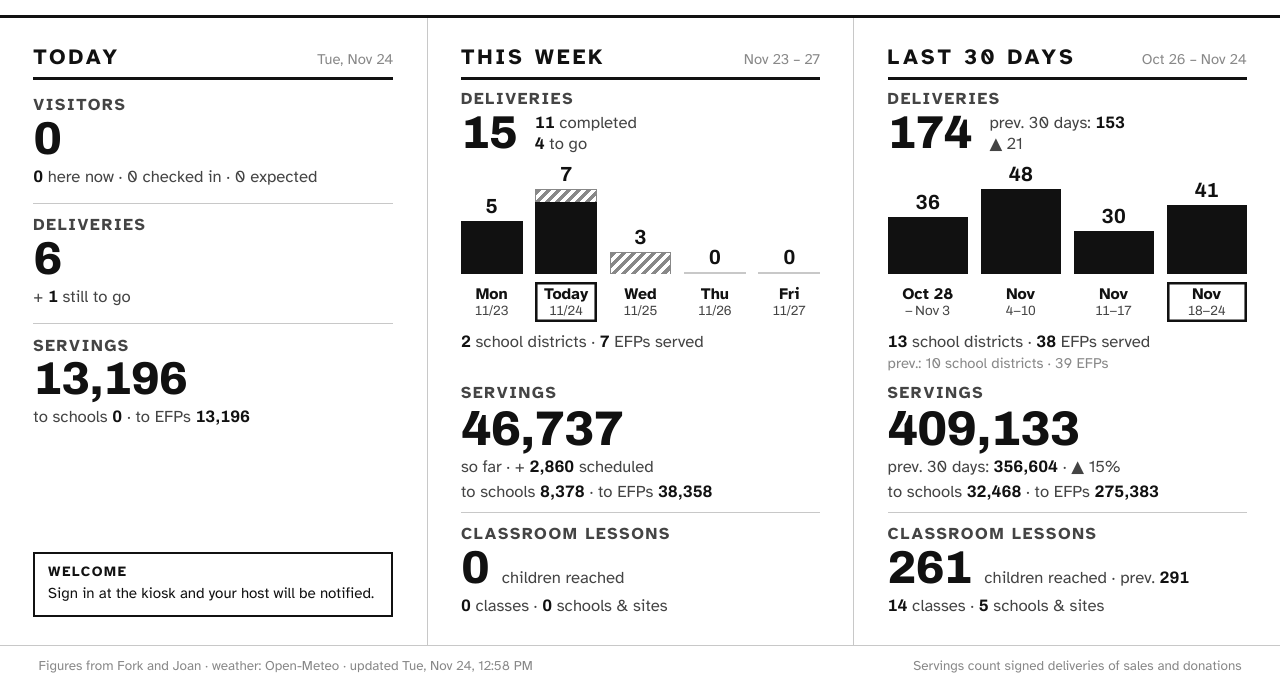
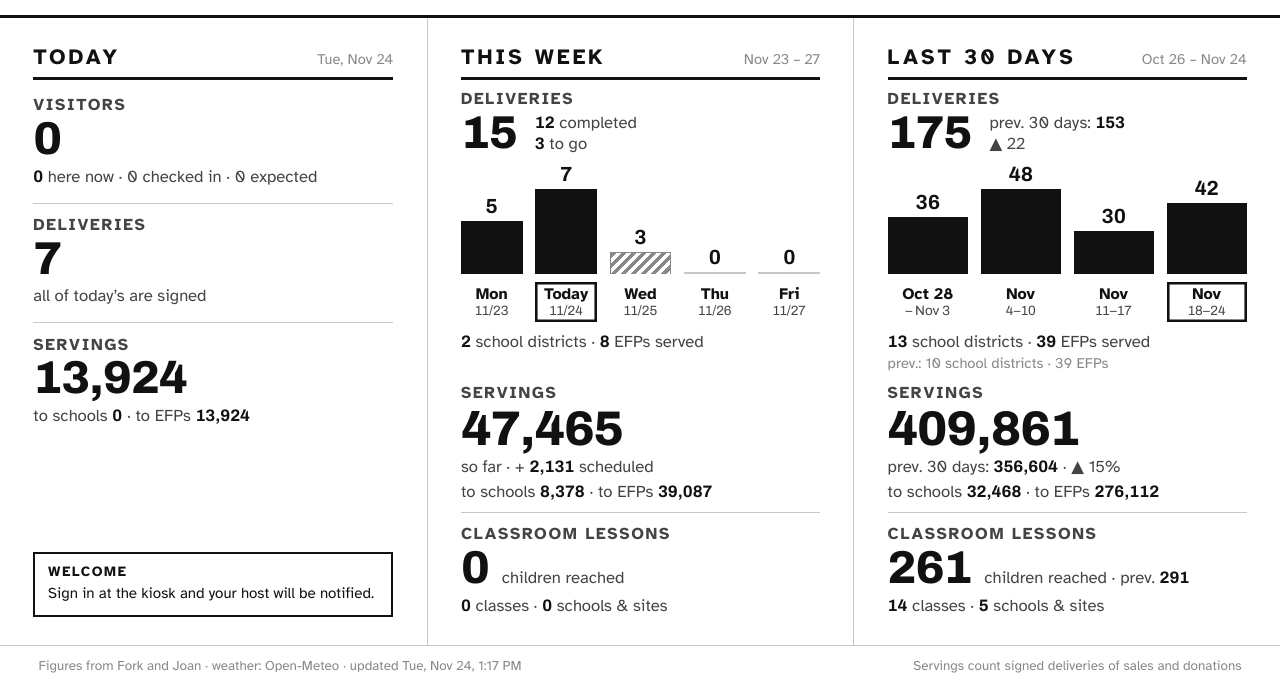
Before and after one commit to Community-Food-Works/lobby-sign, a plain HTML site: page index.html in a window 1280 px wide. Shown: the part 114-800 px from the top of the page. Drawn offline with Linux system fonts and the light colour scheme.

Commit message:
Update lobby sign 2026-11-24

```diff
--- a/index.html
+++ b/index.html
@@ -127,28 +127,28 @@ h2 { margin:0; font:700 calc(1.3*var(--u))/1 var(--body); letter-spacing:.14em;
       <div class="f-head"><h2>Today</h2><em class="r-range">Tue, Nov 24</em></div>
 
       <div class="f-m"><div class="r-label">Visitors</div><div class="num sm">0</div><div class="r-sub"><b>0</b> here now &middot; 0 checked in &middot; 0 expected</div></div>
-      <div class="f-m"><div class="r-label">Deliveries</div><div class="num sm">6</div><div class="r-sub">+ <b>1</b> still to go</div></div>
-      <div class="f-m"><div class="r-label">Servings</div><div class="num sm">13,196</div><div class="r-sub">to schools <b>0</b> &middot; to EFPs <b>13,196</b></div></div>
+      <div class="f-m"><div class="r-label">Deliveries</div><div class="num sm">7</div><div class="r-sub">all of today&rsquo;s are signed</div></div>
+      <div class="f-m"><div class="r-label">Servings</div><div class="num sm">13,924</div><div class="r-sub">to schools <b>0</b> &middot; to EFPs <b>13,924</b></div></div>
       <div class="welcome"><b>Welcome</b>Sign in at the kiosk and your host will be notified.</div>
     </div>
     <div class="blk f-col f-sync">
       <div class="f-head"><h2>This week</h2><em class="r-range">Nov 23 &ndash; 27</em></div>
-      <div class="f-m f-row"><div class="r-label">Deliveries</div><div class="f-row-body"><div class="num sm">15</div><div class="f-row-subs"><div class="r-sub"><b>11</b> completed</div><div class="r-sub"><b>4</b> to go</div></div></div></div>
-      <div class="days f-days"><div class="day"><div class="bar" style="height:71.4%"><i class="done" style="flex:5"></i><span class="n">5</span></div><div class="dlabel">Mon<small>11/23</small></div></div><div class="day is-today"><div class="bar" style="height:100.0%"><i class="done" style="flex:6"></i><i class="sched" style="flex:1"></i><span class="n">7</span></div><div class="dlabel">Today<small>11/24</small></div></div><div class="day"><div class="bar" style="height:42.9%"><i class="sched" style="flex:3"></i><span class="n">3</span></div><div class="dlabel">Wed<small>11/25</small></div></div><div class="day"><div class="bar empty"><span class="n">0</span></div><div class="dlabel">Thu<small>11/26</small></div></div><div class="day"><div class="bar empty"><span class="n">0</span></div><div class="dlabel">Fri<small>11/27</small></div></div></div>
-      <div class="r-sub"><b>2</b> school districts &middot; <b>7</b> EFPs served</div>
-      <div class="f-m f-srv"><div class="r-label">Servings</div><div class="num sm">46,737</div><div class="r-sub">so far &middot; + <b>2,860</b> scheduled</div><div class="r-sub">to schools <b>8,378</b> &middot; to EFPs <b>38,358</b></div></div>
+      <div class="f-m f-row"><div class="r-label">Deliveries</div><div class="f-row-body"><div class="num sm">15</div><div class="f-row-subs"><div class="r-sub"><b>12</b> completed</div><div class="r-sub"><b>3</b> to go</div></div></div></div>
+      <div class="days f-days"><div class="day"><div class="bar" style="height:71.4%"><i class="done" style="flex:5"></i><span class="n">5</span></div><div class="dlabel">Mon<small>11/23</small></div></div><div class="day is-today"><div class="bar" style="height:100.0%"><i class="done" style="flex:7"></i><span class="n">7</span></div><div class="dlabel">Today<small>11/24</small></div></div><div class="day"><div class="bar" style="height:42.9%"><i class="sched" style="flex:3"></i><span class="n">3</span></div><div class="dlabel">Wed<small>11/25</small></div></div><div class="day"><div class="bar empty"><span class="n">0</span></div><div class="dlabel">Thu<small>11/26</small></div></div><div class="day"><div class="bar empty"><span class="n">0</span></div><div class="dlabel">Fri<small>11/27</small></div></div></div>
+      <div class="r-sub"><b>2</b> school districts &middot; <b>8</b> EFPs served</div>
+      <div class="f-m f-srv"><div class="r-label">Servings</div><div class="num sm">47,465</div><div class="r-sub">so far &middot; + <b>2,131</b> scheduled</div><div class="r-sub">to schools <b>8,378</b> &middot; to EFPs <b>39,087</b></div></div>
       <div class="f-m f-edu"><div class="r-label">Classroom lessons</div><div class="f-inline"><span class="num sm">0</span><span class="r-sub">children reached</span></div><div class="r-sub"><b>0</b> classes &middot; <b>0</b> schools &amp; sites</div></div>
     </div>
     <div class="blk f-col f-sync">
       <div class="f-head"><h2>Last 30 days</h2><em class="r-range">Oct 26 &ndash; Nov 24</em></div>
-      <div class="f-m f-row"><div class="r-label">Deliveries</div><div class="f-row-body"><div class="num sm">174</div><div class="f-row-subs"><div class="r-sub">prev. 30 days: <b>153</b></div><div class="r-sub">&#9650; 21</div></div></div></div>
-      <div class="days f-weeks"><div class="day"><div class="bar" style="height:75.0%"><i class="done" style="flex:1"></i><span class="n">36</span></div><div class="dlabel">Oct 28<small>&ndash; Nov 3</small></div></div><div class="day"><div class="bar" style="height:100.0%"><i class="done" style="flex:1"></i><span class="n">48</span></div><div class="dlabel">Nov<small>4&ndash;10</small></div></div><div class="day"><div class="bar" style="height:62.5%"><i class="done" style="flex:1"></i><span class="n">30</span></div><div class="dlabel">Nov<small>11&ndash;17</small></div></div><div class="day is-today"><div class="bar" style="height:85.4%"><i class="done" style="flex:1"></i><span class="n">41</span></div><div class="dlabel">Nov<small>18&ndash;24</small></div></div></div>
-      <div class="r-sub"><b>13</b> school districts &middot; <b>38</b> EFPs served<br><span class="p-prev">prev.: 10 school districts &middot; 39 EFPs</span></div>
-      <div class="f-m f-srv"><div class="r-label">Servings</div><div class="num sm">409,133</div><div class="r-sub">prev. 30 days: <b>356,604</b> &middot; &#9650; 15%</div><div class="r-sub">to schools <b>32,468</b> &middot; to EFPs <b>275,383</b></div></div>
+      <div class="f-m f-row"><div class="r-label">Deliveries</div><div class="f-row-body"><div class="num sm">175</div><div class="f-row-subs"><div class="r-sub">prev. 30 days: <b>153</b></div><div class="r-sub">&#9650; 22</div></div></div></div>
+      <div class="days f-weeks"><div class="day"><div class="bar" style="height:75.0%"><i class="done" style="flex:1"></i><span class="n">36</span></div><div class="dlabel">Oct 28<small>&ndash; Nov 3</small></div></div><div class="day"><div class="bar" style="height:100.0%"><i class="done" style="flex:1"></i><span class="n">48</span></div><div class="dlabel">Nov<small>4&ndash;10</small></div></div><div class="day"><div class="bar" style="height:62.5%"><i class="done" style="flex:1"></i><span class="n">30</span></div><div class="dlabel">Nov<small>11&ndash;17</small></div></div><div class="day is-today"><div class="bar" style="height:87.5%"><i class="done" style="flex:1"></i><span class="n">42</span></div><div class="dlabel">Nov<small>18&ndash;24</small></div></div></div>
+      <div class="r-sub"><b>13</b> school districts &middot; <b>39</b> EFPs served<br><span class="p-prev">prev.: 10 school districts &middot; 39 EFPs</span></div>
+      <div class="f-m f-srv"><div class="r-label">Servings</div><div class="num sm">409,861</div><div class="r-sub">prev. 30 days: <b>356,604</b> &middot; &#9650; 15%</div><div class="r-sub">to schools <b>32,468</b> &middot; to EFPs <b>276,112</b></div></div>
       <div class="f-m f-edu"><div class="r-label">Classroom lessons</div><div class="f-inline"><span class="num sm">261</span><span class="r-sub">children reached &middot; prev. <b>291</b></span></div><div class="r-sub"><b>14</b> classes &middot; <b>5</b> schools &amp; sites</div></div>
     </div>
   </div>
-  <div class="s-foot"><span>Figures from Fork and Joan &middot; weather: Open-Meteo &middot; updated Tue, Nov 24, 12:58 PM</span><span>Servings count signed deliveries of sales and donations</span></div>
+  <div class="s-foot"><span>Figures from Fork and Joan &middot; weather: Open-Meteo &middot; updated Tue, Nov 24, 1:17 PM</span><span>Servings count signed deliveries of sales and donations</span></div>
 </div>
 </body>
 </html>
```
